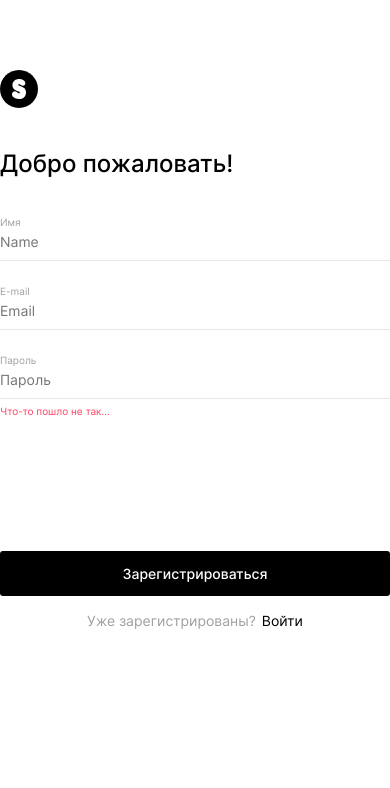
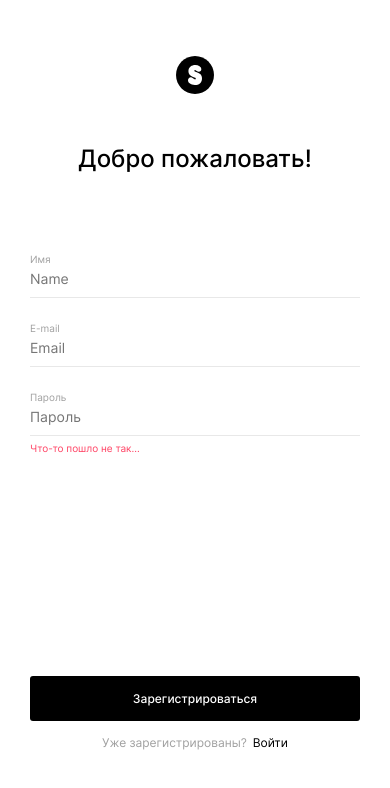
Before and after one commit to tati-tati/movies-explorer-frontend, a React (Create React App) app: page /signup in a window 390 px wide. Shown: the top 788 px of the page. Built offline with nearby package versions, Linux system fonts and the light colour scheme.

Commit message:
signin adaptive

```diff
--- a/src/components/AuthForm/AuthForm.css
+++ b/src/components/AuthForm/AuthForm.css
@@ -39,7 +39,7 @@
 }
 
 .auth__input:invalid {
-    color: #FF4062;
+  color: #ff4062;
 }
 
 .auth__input:focus {
@@ -65,11 +65,11 @@ font-style: normal;
   font-weight: 500;
   line-height: normal;
   position: relative;
-top: 134px;
+  top: 134px; /*тут надо что-то придумать*/
 }
 
 .auth__text {
-color: #A0A0A0;
+  color: #a0a0a0;
   text-align: center;
   font-family: Inter;
   font-size: 14px;
@@ -77,7 +77,6 @@ font-style: normal;
   font-weight: 400;
   line-height: normal;
   padding-right: 6px;
-
 }
 
 .auth_link {
@@ -89,5 +88,51 @@ font-style: normal;
   font-weight: 400;
   line-height: normal;
   position: relative;
-top: 134px;
+  top: 134px; /*тут надо что-то придумать*/
 }
+
+@media screen and (max-width: 800px) {
+  .auth {
+    padding: 232px 0;
+  }
+}
+
+@media screen and (max-width: 500px) {
+  .auth {
+    padding: 56px 30px 0;
+  }
+  .auth__logo {
+    display: block;
+    margin: 0 auto;
+  }
+  .auth__title {
+    text-align: center;
+    font-size: 24px;
+    font-style: normal;
+    font-weight: 500;
+    line-height: normal;
+    margin: 50px 0 80px;
+  }
+  .auth__button {
+    top: 222px; /*тут надо что-то придумать*/
+    font-size: 12px;
+    font-style: normal;
+    font-weight: 500;
+    line-height: normal;
+  }
+  .auth__text {
+    font-size: 12px;
+    font-style: normal;
+    font-weight: 400;
+    line-height: normal;
+  }
+  .auth_link {
+    top: 222px; /*тут надо что-то придумать*/
+    font-size: 12px;
+    font-style: normal;
+    font-weight: 400;
+    line-height: normal;
+      padding-top: 14px;
+
+  }
+}
```
Lines whose indentation alone changed are shown as unchanged.
